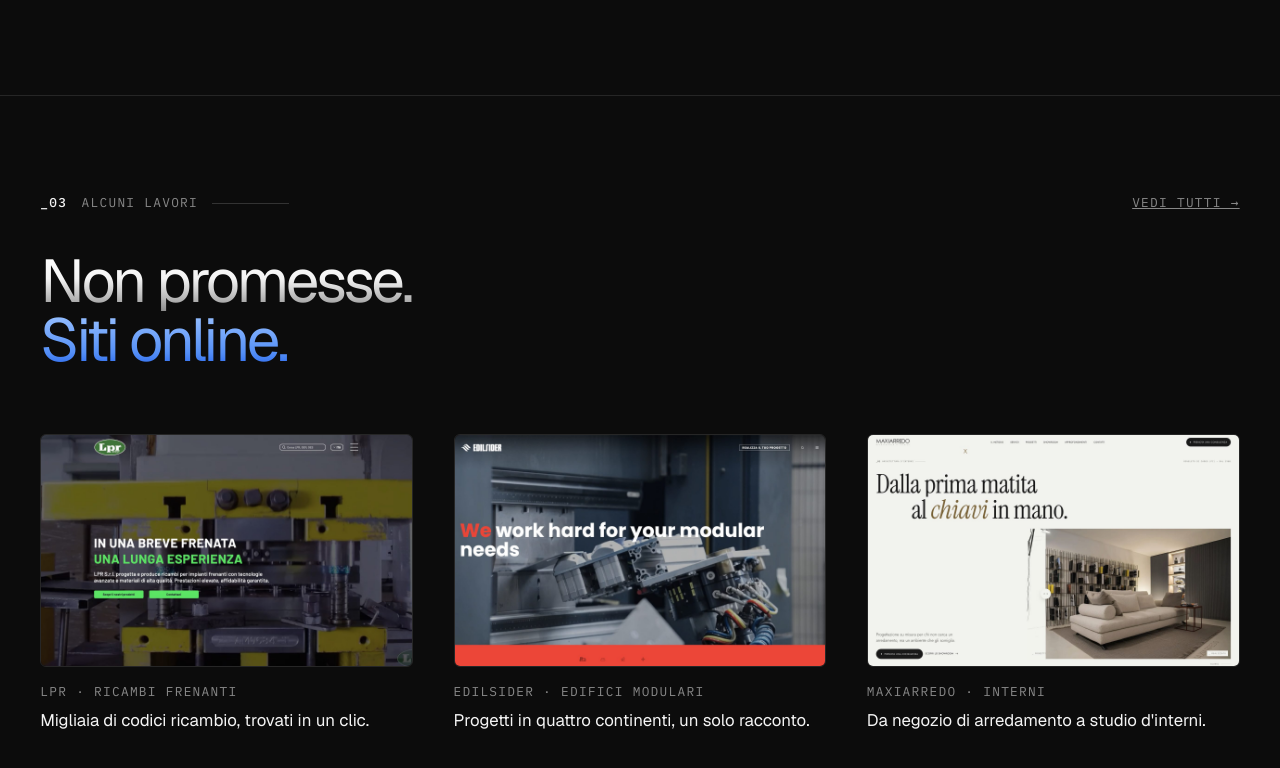
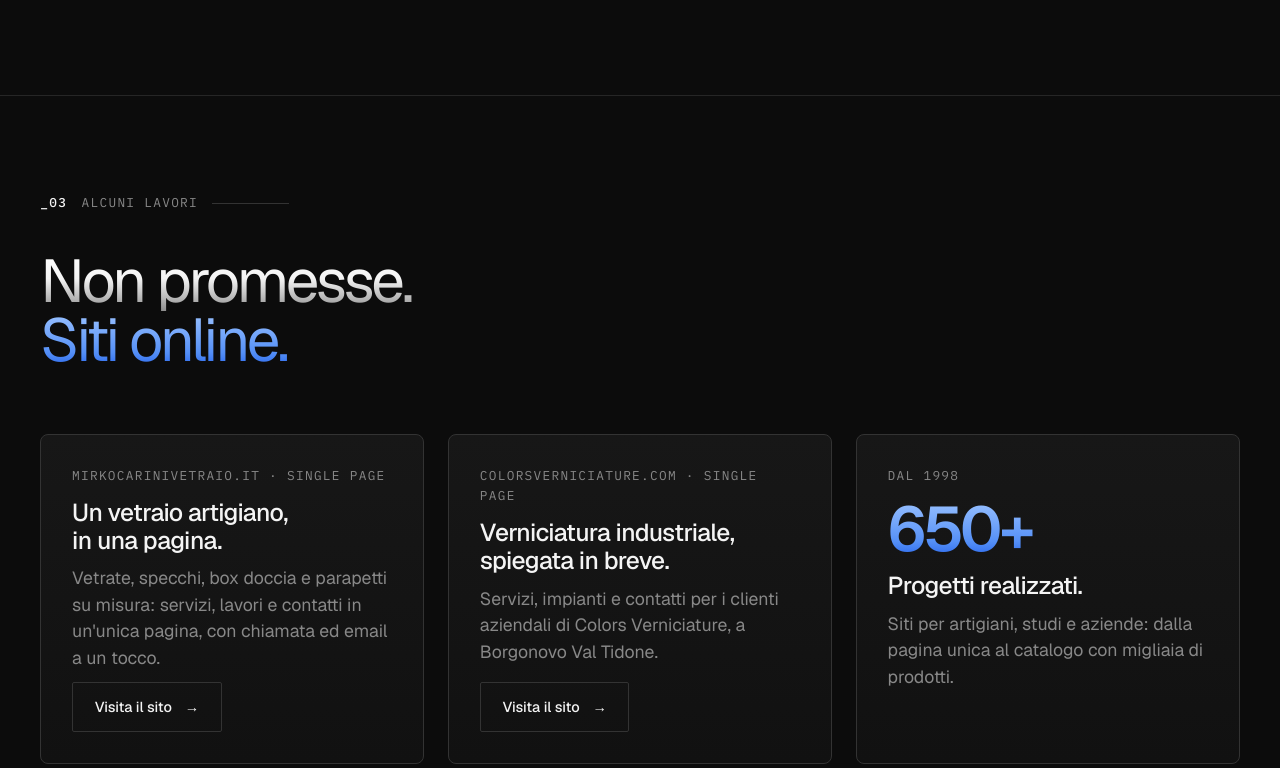
Before and after one commit to imodonutti/dinamoweb, a plain HTML site: page sito/siti-web/index.html in a window 1280 px wide. Shown: the part 2562-3330 px from the top of the page. Drawn offline with nearby package versions, Linux system fonts and the light colour scheme.

Commit message:
Siti web: lavori in linea con i pacchetti al posto dei grandi progetti
Tolti LPR, Edilsider e Maxiarredo; al loro posto due single page
(mirkocarinivetraio.it, colorsverniciature.com) con link al sito e una
scheda con i 650+ progetti dal 1998.

Co-Authored-By: Claude Opus 5.5 <noreply@anthropic.com>
Claude-Session: https://claude.ai/code/session_01Aiy7tmoCqu5L2iGHmhgRHo

```diff
--- a/sito/siti-web/index.html
+++ b/sito/siti-web/index.html
@@ -15,7 +15,7 @@
 <link rel="preconnect" href="https://fonts.gstatic.com" crossorigin>
 <link rel="stylesheet" href="https://fonts.googleapis.com/css2?family=Geist:wght@300..700&family=IBM+Plex+Mono:wght@400;500&display=swap">
 <link rel="stylesheet" href="/assets/v5/css/style.css?v=202611241700b">
-<link rel="stylesheet" href="/assets/v5/css/landing.css?v=202611251100">
+<link rel="stylesheet" href="/assets/v5/css/landing.css?v=202611251040">
 <script type="application/ld+json">
 {"@context":"https://schema.org","@type":"Service","name":"Realizzazione siti web per aziende","provider":{"@type":"ProfessionalService","name":"Dinamoweb S.r.l.","telephone":"+39 0523 1998388","address":{"@type":"PostalAddress","streetAddress":"Via Conciliazione 58/C","postalCode":"29122","addressLocality":"Piacenza","addressCountry":"IT"}},
  "areaServed":"IT",
@@ -155,15 +155,15 @@
     </div>
   </section>
 
-  <!-- 4 · Prove -->
-  <section class="section rule-top lp-works" aria-labelledby="works-title">
+  <!-- 4 · Prove: lavori in linea con i pacchetti -->
+  <section class="section rule-top lp-proofs" aria-labelledby="works-title">
     <div class="container">
-      <div class="meta-row"><span class="meta ruled"><b>_03</b> Alcuni lavori</span><a class="meta lp-out" href="/#lavori">Vedi tutti →</a></div>
+      <div class="meta-row"><span class="meta ruled"><b>_03</b> Alcuni lavori</span></div>
       <h2 id="works-title" class="lp-h2"><span class="metal">Non promesse.</span> <span class="ghost">Siti online.</span></h2>
-      <div class="lp-work-grid">
-        <figure><img src="/assets/img/lpr.jpg?v=202611241700b" alt="Sito LPR" width="1600" height="1000" loading="lazy"><figcaption><span class="meta">LPR · Ricambi frenanti</span>Migliaia di codici ricambio, trovati in un clic.</figcaption></figure>
-        <figure><img src="/assets/img/edilsider.jpg?v=202611241700b" alt="Sito Edilsider" width="1600" height="1000" loading="lazy"><figcaption><span class="meta">Edilsider · Edifici modulari</span>Progetti in quattro continenti, un solo racconto.</figcaption></figure>
-        <figure><img src="/assets/img/maxiarredo.jpg?v=202611241700b" alt="Sito Maxiarredo" width="1600" height="1000" loading="lazy"><figcaption><span class="meta">Maxiarredo · Interni</span>Da negozio di arredamento a studio d'interni.</figcaption></figure>
+      <div class="lp-proof-grid">
+        <article class="lp-proof"><span class="meta">mirkocarinivetraio.it · Single page</span><h3>Un vetraio artigiano, in una pagina.</h3><p>Vetrate, specchi, box doccia e parapetti su misura: servizi, lavori e contatti in un'unica pagina, con chiamata ed email a un tocco.</p><a class="btn" href="https://www.mirkocarinivetraio.it" target="_blank" rel="noopener">Visita il sito <span class="arrow" aria-hidden="true">→</span></a></article>
+        <article class="lp-proof"><span class="meta">colorsverniciature.com · Single page</span><h3>Verniciatura industriale, spiegata in breve.</h3><p>Servizi, impianti e contatti per i clienti aziendali di Colors Verniciature, a Borgonovo Val Tidone.</p><a class="btn" href="https://colorsverniciature.com" target="_blank" rel="noopener">Visita il sito <span class="arrow" aria-hidden="true">→</span></a></article>
+        <article class="lp-proof"><span class="meta">Dal 1998</span><strong class="lp-proof-big">650+</strong><h3>Progetti realizzati.</h3><p>Siti per artigiani, studi e aziende: dalla pagina unica al catalogo con migliaia di prodotti.</p></article>
       </div>
     </div>
   </section>
@@ -251,6 +251,6 @@
   <a class="btn btn-primary" href="#preventivo">Preventivo <span class="arrow" aria-hidden="true">→</span></a>
 </div>
 
-<script src="/assets/v5/js/landing.js?v=202611251100"></script>
+<script src="/assets/v5/js/landing.js?v=202611251040"></script>
 </body>
 </html>
```
